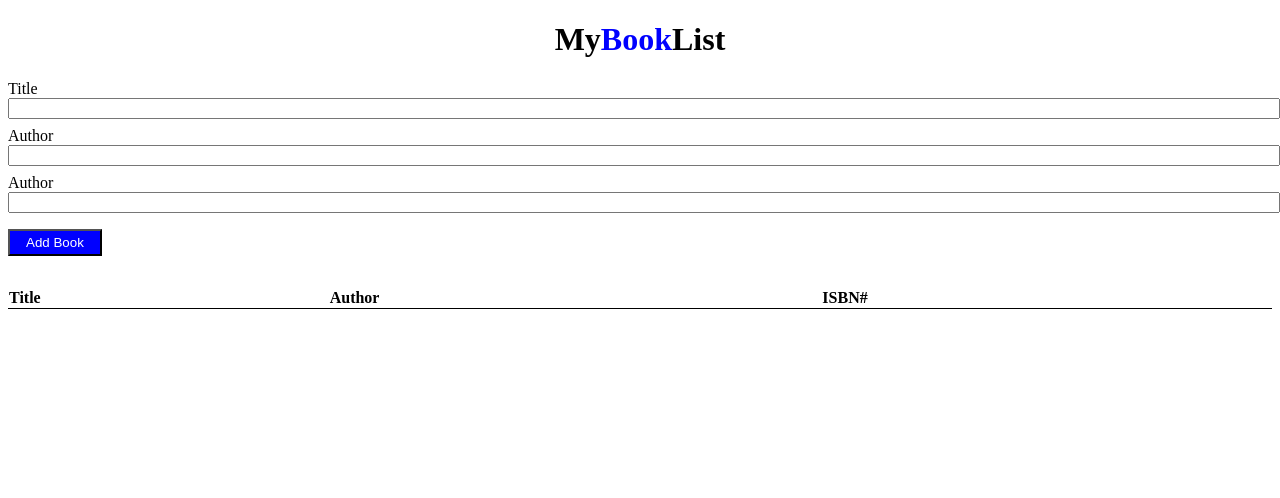
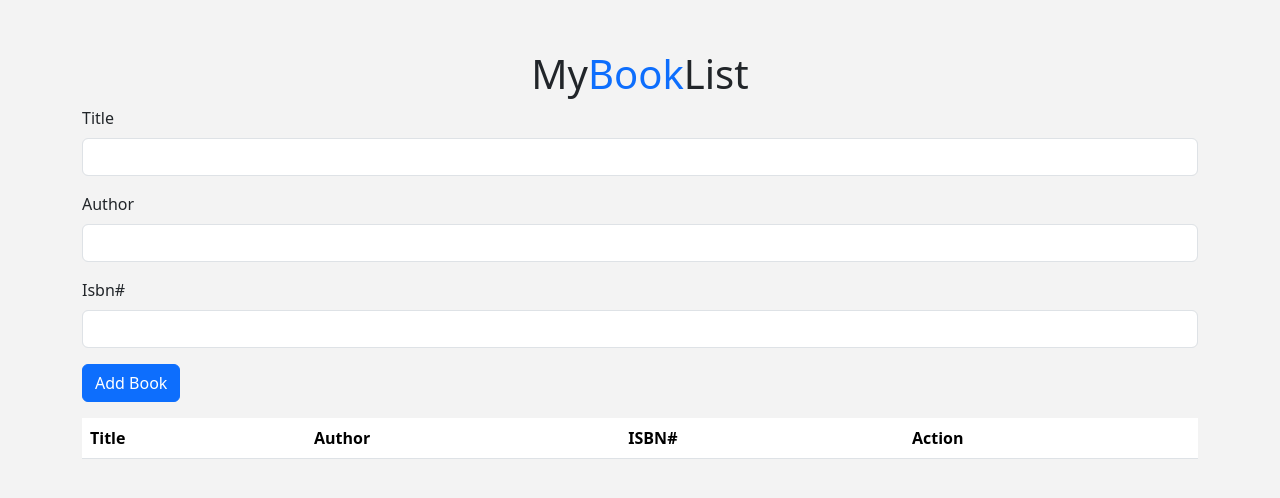
Before and after one commit to acciojob/book-list-kapex-coder, a website: page main.html in a window 1280 px wide. Drawn offline with nearby package versions, Linux system fonts and the light colour scheme.

Commit message:
created a submission

```diff
--- a/main.html
+++ b/main.html
@@ -1,46 +1,84 @@
 <!DOCTYPE html>
-
-<html>
-
+<html lang="en">
   <head>
-	<link rel="stylesheet" href="styles.css">
+    <meta charset="UTF-8" />
+    <meta name="viewport" content="width=device-width, initial-scale=1.0" />
+    <title>Library</title>
+    <link
+      rel="stylesheet"
+      href="https://cdn.jsdelivr.net/npm/bootstrap@5.3.8/dist/css/bootstrap.rtl.min.css"
+      integrity="sha384-CfCrinSRH2IR6a4e6fy2q6ioOX7O6Mtm1L9vRvFZ1trBncWmMePhzvafv7oIcWiW"
+      crossorigin="anonymous"
+    />
+    <style>
+      html {
+        margin: 0;
+        height: 100vh;
+      }
+      body {
+        background-color: #f3f3f3;
+        display: flex;
+        align-items: center;
+        justify-content: center;
+        margin: 50px;
+      }
+      h1 {
+        font-weight: lighter;
+      }
+      .container>h1{
+        display: flex;
+        align-items: center;
+        justify-content: center;
+      }
+    </style>
   </head>
-
   <body>
-	<!-- the entire body must be written by student -->
-	<h1>My<span>Book</span>List</h1>
-
-	<div class="form-group">
-		<div class="form-field">
-			<label for="title">Title</label> <br>
-			<input id="title" name="title" type="text" />
+    <div class="container">
+    <h1>My<span class="text-primary">Book</span>List</h1>
+    <form class="form-group">
+      <div class="mb-3 ">
+        <label for="title" class="form-label">Title</label>
+        <input
+          type="text"
+          class="form-control"
+          id="title"
+        />
       </div>
-		<div class="form-field">
-			<label for="author">Author</label> <br>
-			<input id="author" name="author" type="text" />
+       <div class="mb-3">
+        <label for="author" class="form-label">Author</label>
+        <input
+          type="text"
+          class="form-control"
+          id="author"
+        />
       </div>
-		<div class="form-field">
-			<label for="isbn">Author</label> <br>
-			<input id="isbn" name="isbn" type="text" />
+       <div class="mb-3">
+        <label for="isbn" class="form-label">Isbn#</label>
+        <input
+          type="text"
+          class="form-control"
+          id="isbn"
+        />
       </div>
-
-		<button id="submit">Add Book</button>
-	</div>
-
-	<table class="table table-striped">
+      <button type="submit" class="btn btn-primary" id="submit">Add Book</button>
+    </form>
+    <table class="table table-striped my-3">
       <thead>
         <tr>
           <th>Title</th>
           <th>Author</th>
           <th>ISBN#</th>
+          <th>Action</th>
         </tr>
       </thead>
       <tbody id="book-list"></tbody>
     </table>
-
-    <script type="text/javascript" src="./script.js">
-</script>
-
+    </div>
+    <script src="vi2.js"></script>
+    <script
+      src="https://cdn.jsdelivr.net/npm/bootstrap@5.3.8/dist/js/bootstrap.bundle.min.js"
+      integrity="sha384-FKyoEForCGlyvwx9Hj09JcYn3nv7wiPVlz7YYwJrWVcXK/BmnVDxM+D2scQbITxI"
+      crossorigin="anonymous"
+    ></script>
   </body>
-
 </html>
--- a/script.js
+++ b/script.js
@@ -1 +1,38 @@
 //your JS code here. If required.
+document.addEventListener('DOMContentLoaded',function(){
+  const titleInput = document.getElementById('title');
+  const authorInput = document.getElementById('author');
+  const isbnInput = document.getElementById('isbn');
+  const btn = document.getElementById('submit');
+  const bookList = document.getElementById('book-list');
+
+  btn.addEventListener('click',function(e){
+        e.preventDefault();
+    const title = titleInput.value.trim();
+    const author = authorInput.value.trim();
+    const isbn = isbnInput.value.trim();
+    if(!title||!author||!isbn){
+       alert('Please fill in all fields.');
+       return;
+    }
+
+    const tr = document.createElement('tr');
+    tr.innerHTML = `<td>${title}</td>
+                    <td>${author}</td>
+                    <td>${isbn}</td>
+                    <td><button class="btn btn-danger btn-sm delete">X</button></td>`
+
+         bookList.appendChild(tr) ;
+
+    titleInput.value = "";
+    authorInput.value = "";
+    isbnInput.value = "";
+
+    bookList.addEventListener('click',function(e){
+      if(e.target.classList.contains('delete')){
+        e.target.closest('tr').remove();
+      }
+    })
+
+  })
+})
--- a/styles.css
+++ b/styles.css
@@ -1,39 +1,20 @@
 /*  your css code here. If applicable */
-h1 {
-	text-align: center;
-
-	span {
-		color: blue;
-	}
-}
-
-.form-group {
-	display: flex;
-	flex-direction: column;
-	gap: 0.5rem;
-
-	.form-field {
-		input {
-			width: 100%;
-		}
-	}
-
-	button {
-		width: max-content;
-		margin-top: 0.5rem;
-		padding: 0.25rem 1rem;
-		background: blue;
-		color: white;
-	}
-}
-
-table {
-	border-collapse: collapse;
-	width: 100%;
-	margin-top: 2rem;
-	text-align: left;
-
-	tr {
-		border-bottom: 1px solid black;
-	}
-}
+      html {
+        margin: 0;
+        height: 100vh;
+      }
+      body {
+        background-color: #f3f3f3;
+        display: flex;
+        align-items: center;
+        justify-content: center;
+        margin: 50px;
+      }
+      h1 {
+        font-weight: lighter;
+      }
+      .container>h1{
+        display: flex;
+        align-items: center;
+        justify-content: center;
+      }
```
Lines whose indentation alone changed are shown as unchanged.
